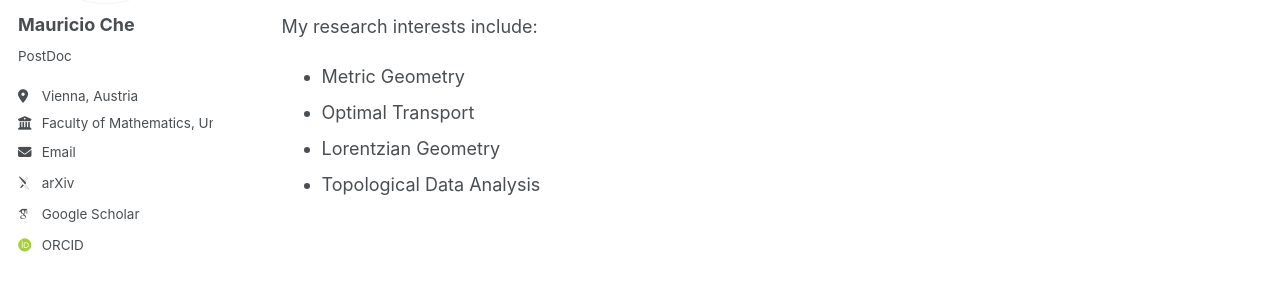
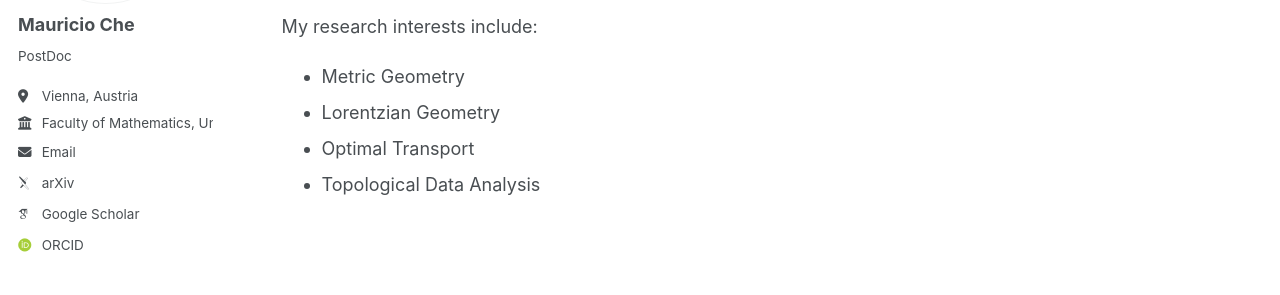
Before and after one commit to MauricioChe/mauricioche.github.io, a Jekyll site: the page built from _pages/about.md, in a window 1280 px wide. Shown: the part 285-580 px from the top of the page. Built offline with Jekyll 4.4.1, drawn with Linux system fonts in a browser that asks for light colours; some web fonts are replaced; a script bundle is joined from its source files by our own code; library files that are not in the unit come from our copies.

Commit message:
Update about.md

```diff
--- a/_pages/about.md
+++ b/_pages/about.md
@@ -14,8 +14,8 @@ In August 2026, I will join the Department of Mathematics at Universidad de los
 My research interests include:
 
 - Metric Geometry
+- Lorentzian Geometry
 - Optimal Transport
-- Lorentzian Geometry
 - Topological Data Analysis
 
 
```
